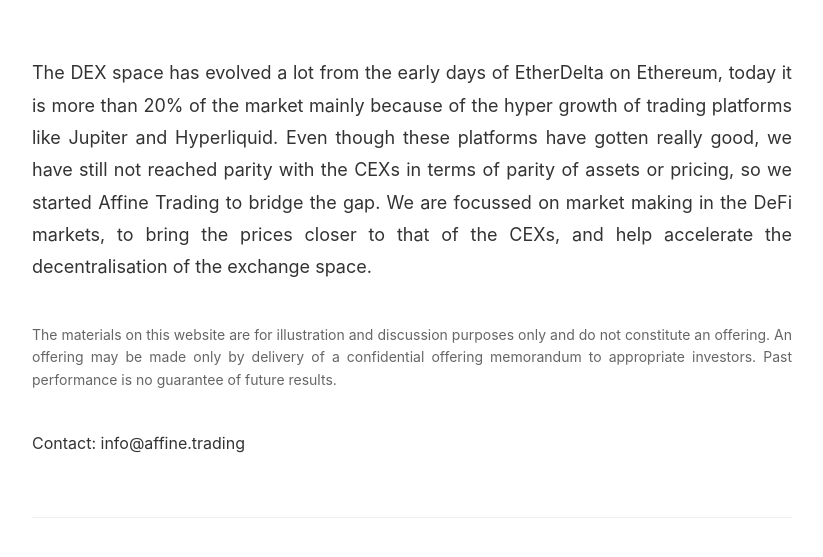
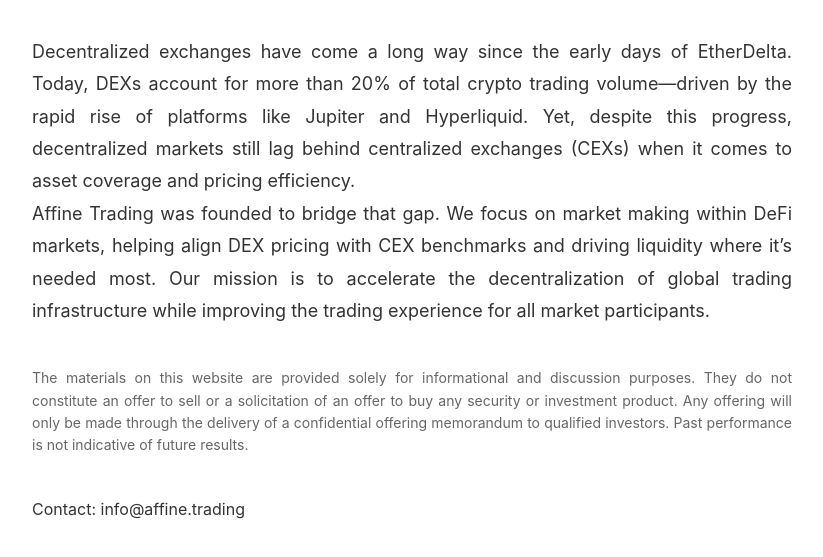
Before and after one commit to affinetrading/landing, a plain HTML site: page index.html in a window 1280 px wide. Shown: the part 161-718 px from the top of the page, without its empty margins (228-1051 px from the left). Drawn offline with Linux system fonts and the light colour scheme.

Commit message:
Fixed content

```diff
--- a/index.html
+++ b/index.html
@@ -135,11 +135,17 @@
         <h1>Affine Trading</h1>
 
         <div class="main-content">
-            The DEX space has evolved a lot from the early days of EtherDelta on Ethereum, today it is more than 20% of the market mainly because of the hyper growth of trading platforms like Jupiter and Hyperliquid. Even though these platforms have gotten really good, we have still not reached parity with the CEXs in terms of parity of assets or pricing, so we started Affine Trading to bridge the gap. We are focussed on market making in the DeFi markets, to bring the prices closer to that of the CEXs, and help accelerate the decentralisation of the exchange space.
+            <p>
+            Decentralized exchanges have come a long way since the early days of EtherDelta. Today, DEXs account for more than 20% of total crypto trading volume—driven by the rapid rise of platforms like Jupiter and Hyperliquid. Yet, despite this progress, decentralized markets still lag behind centralized exchanges (CEXs) when it comes to asset coverage and pricing efficiency.
+            </p>
+
+            <p>
+            Affine Trading was founded to bridge that gap. We focus on market making within DeFi markets, helping align DEX pricing with CEX benchmarks and driving liquidity where it’s needed most. Our mission is to accelerate the decentralization of global trading infrastructure while improving the trading experience for all market participants.
+            </p>
         </div>
 
         <div class="disclaimer">
-            The materials on this website are for illustration and discussion purposes only and do not constitute an offering. An offering may be made only by delivery of a confidential offering memorandum to appropriate investors. Past performance is no guarantee of future results.
+            The materials on this website are provided solely for informational and discussion purposes. They do not constitute an offer to sell or a solicitation of an offer to buy any security or investment product. Any offering will only be made through the delivery of a confidential offering memorandum to qualified investors. Past performance is not indicative of future results.
         </div>
 
         <div class="contact">
```
